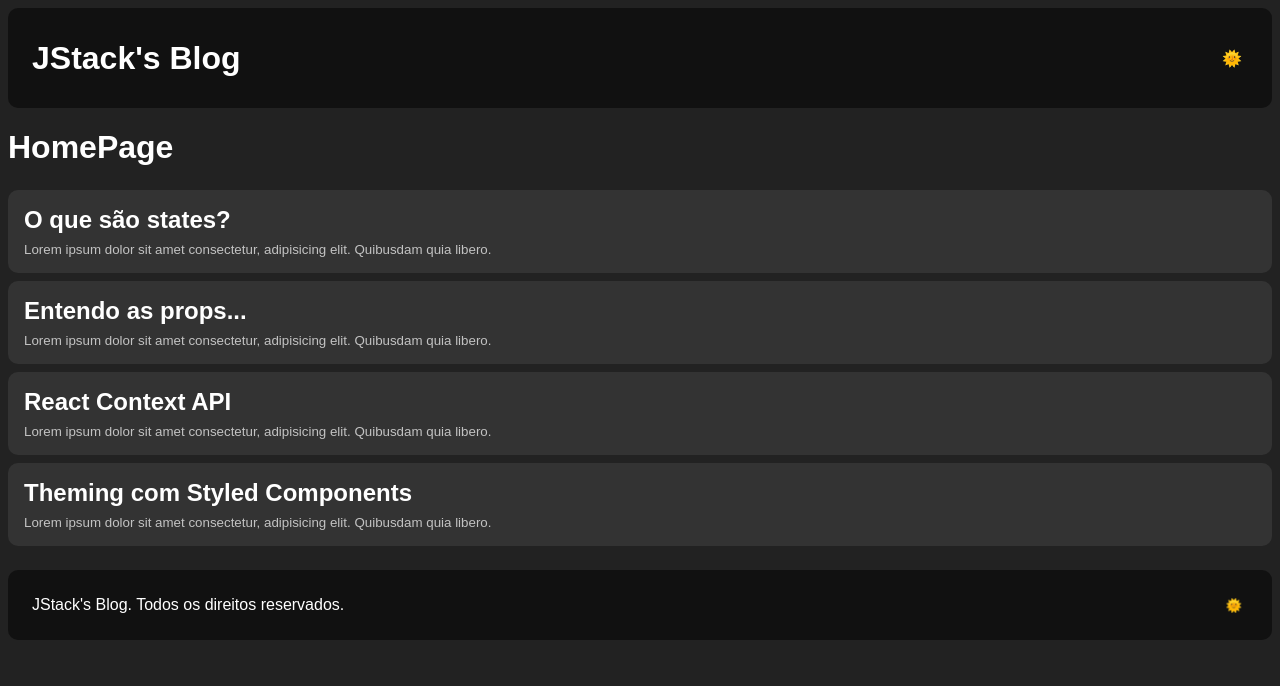
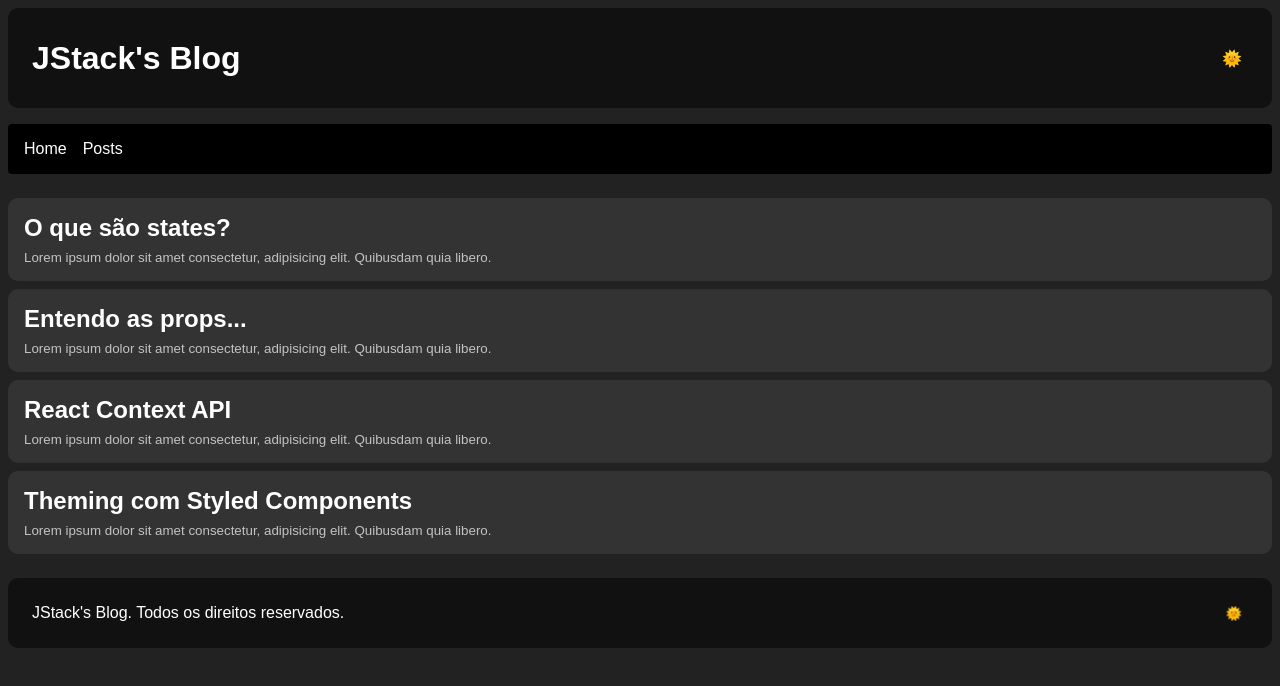
Before and after one commit to gabrielcaamargo/jstack, a React app in the folder reactFundamentos/: page /posts in a window 1280 px wide. Shown: the top 686 px of the page. Built offline with nearby package versions, Linux system fonts and the light colour scheme.

Commit message:
setting the navbar and its links and exact properties to routes

```diff
--- a/reactFundamentos/src/components/Layout/index.js
+++ b/reactFundamentos/src/components/Layout/index.js
@@ -1,9 +1,14 @@
 import React, { useEffect } from 'react';
+
+import { BrowserRouter,Link } from 'react-router-dom';
+
+import { Nav } from './styles';
 
 import Header from '../Header';
 import Footer from '../Footer';
 
 import Routes from '../../routes';
+
 
 export default function Layout({ onToggleTheme, selectedTheme }) {
 
@@ -18,11 +23,16 @@
     })
 
   return (
-    <>
+    <BrowserRouter>
       <Header
         onToggleTheme={onToggleTheme}
         selectedTheme={selectedTheme}
       />
+
+      <Nav>
+        <Link to="/">Home</Link>
+        <Link to="/posts">Posts</Link>
+      </Nav>
 
     <Routes />
 
@@ -30,6 +40,6 @@
         onToggleTheme={onToggleTheme}
         selectedTheme={selectedTheme}
       />
-    </>
+    </BrowserRouter>
   );
 }
--- /dev/null
+++ b/reactFundamentos/src/components/Layout/styles.js
@@ -0,0 +1,18 @@
+import styled from 'styled-components'
+
+export const Nav = styled.nav`
+  background-color: #000;
+  margin-top: 16px;
+  padding: 16px;
+  border-radius: 4px;
+
+  a{
+    color: #FFF;
+    text-decoration: none;
+    display: inline-block;
+
+    & + a {
+      margin-left: 16px;
+    }
+  }
+`
--- a/reactFundamentos/src/routes.js
+++ b/reactFundamentos/src/routes.js
@@ -6,9 +6,9 @@
 
 export default function Routes(){
   return(
-    <BrowserRouter>
-      <Route path="/" component={Home}/>
+    <>
+      <Route exact path="/" component={Home}/>
       <Route path="/posts" component={Posts}/>
-    </BrowserRouter>
+    </>
   )
 }
```
